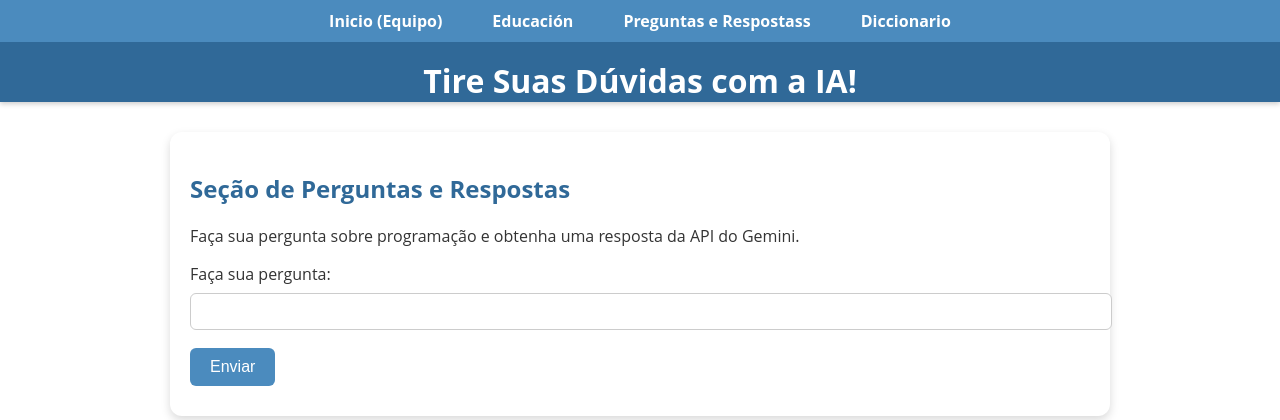
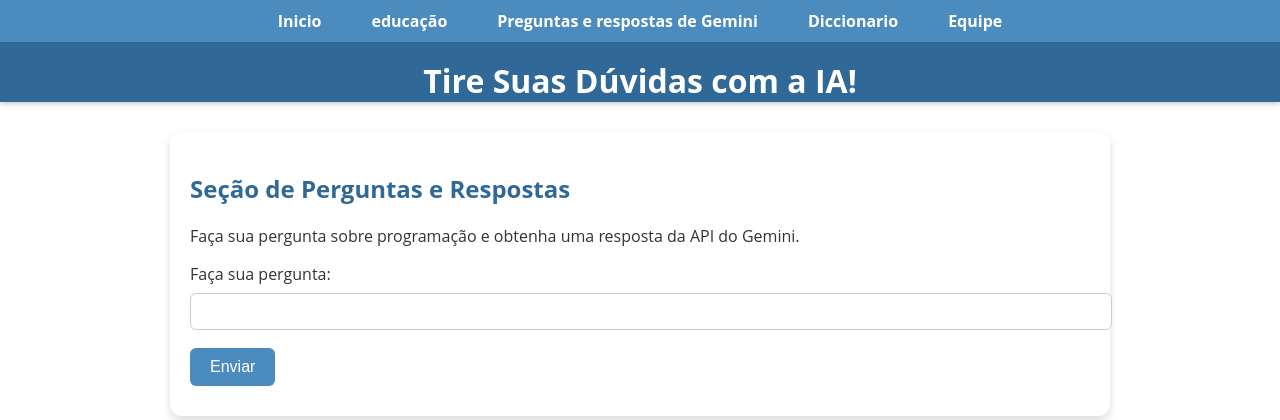
Before and after one commit to thiagoapa/projeto_intro_prog, a Flask app: page /qa in a window 1280 px wide. Shown: the top 420 px of the page. Run offline with Flask 3, Linux system fonts and the light colour scheme.

Commit message:
proyeto pronto

```diff
--- a/app.py
+++ b/app.py
@@ -11,6 +11,11 @@ app.secret_key = 'sua_chave_secreta_aqui' # <-- MUDE ISTO PARA UMA CHAVE MAIS SE
 @app.route('/')
 def home():
     return render_template("index.html")
+
+# Página da Equipe
+@app.route('/equipe')
+def equipe():
+    return render_template('equipe.html')
 
 # Página de Educação
 @app.route('/educational')
--- a/templates/base.html
+++ b/templates/base.html
@@ -11,10 +11,11 @@
     <header>
         <nav>
             <ul>
-                <li><a href="{{ url_for('home') }}">Inicio (Equipo)</a></li>
-                <li><a href="{{ url_for('educational') }}">Educación</a></li>
-                <li><a href="{{ url_for('qa') }}">Preguntas e Respostass</a></li>
+                <li><a href="{{ url_for('home') }}">Inicio</a></li>
+                <li><a href="{{ url_for('educational') }}">educação</a></li>
+                <li><a href="{{ url_for('qa') }}">Preguntas e respostas de Gemini</a></li>
                 <li><a href="{{ url_for('dictionary') }}">Diccionario</a></li>
+                <li><a href="{{ url_for('equipe') }}">Equipe</a></li> <!-- ✅ equipe -->
             </ul>
         </nav>
         <h1>{% block page_title %}{% endblock %}</h1>
```
Also changed, not shown: templates/equipe.html (+26 -15 lines).
